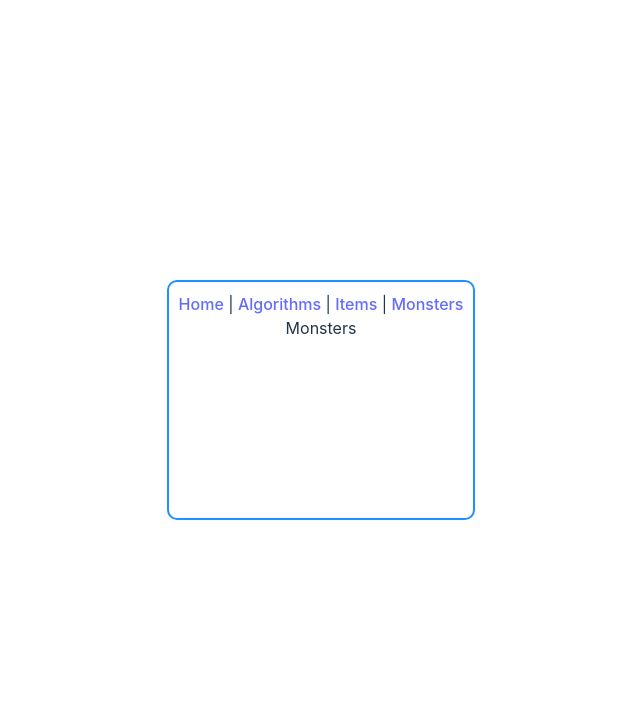
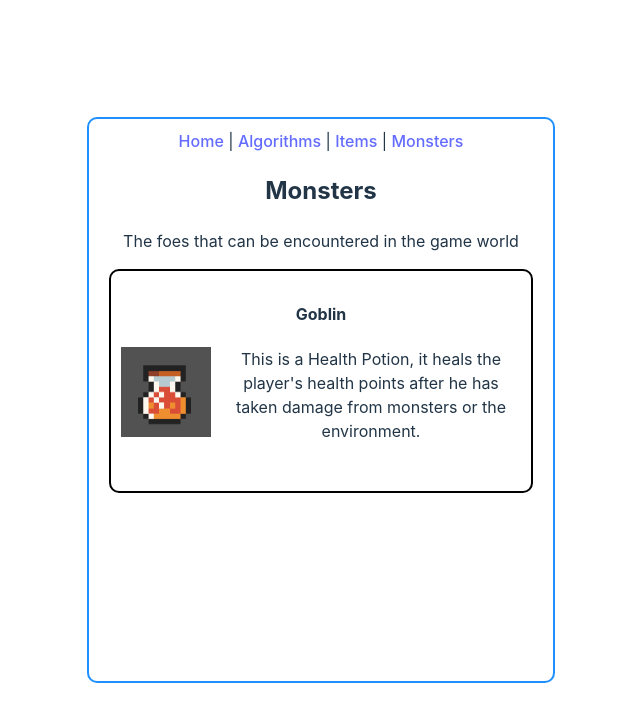
Before and after one commit to mogixq/Unity_Proj_React, a React (Vite) app: page /monsters in a window 1280 px wide. Shown: the top 722 px of the page, without its empty margins (319-959 px from the left). Built offline with nearby package versions, Linux system fonts and the light colour scheme.

Commit message:
monsters

```diff
--- /dev/null
+++ b/src/MonsCard.jsx
@@ -0,0 +1,32 @@
+import React from 'react'
+
+function MonsCard(props) {
+  return (
+    <>
+      <div
+        style={{
+          border: "solid black 2px",
+          margin: 10,
+          padding: 10,
+          borderRadius: 10,
+          minHeight:200
+        }}
+      >
+        <h4>{props.name}</h4>
+        <img
+          src={props.ImgSrc}
+          alt="img couldnt show"
+          style={{
+            width: "90px",
+            height: "90px",
+            marginRight: 10,
+            float: "left",
+          }}
+        />
+        <p>{props.info}</p>
+      </div>
+    </>
+  )
+}
+
+export default MonsCard
--- a/src/Monsters.jsx
+++ b/src/Monsters.jsx
@@ -1,9 +1,23 @@
-import React from 'react'
+import React from "react";
+import MonsCard from "./MonsCard";
 
 function Monsters() {
+  const Gob_Desc =
+    "This is a Health Potion, it heals the player's health points after he has taken damage from monsters or the environment.";
+  const Gob_Img = `.\\images\\HP.png`;
+
   return (
-    <div>Monsters</div>
-  )
+    <>
+      <h2>Monsters</h2>
+      <p>The foes that can be encountered in the game world</p>
+      <MonsCard
+        name="Goblin"
+        info={Gob_Desc}
+        ImgSrc={Gob_Img}
+        AttaRang="near"
+      />
+    </>
+  );
 }
 
-export default Monsters
+export default Monsters;
```
